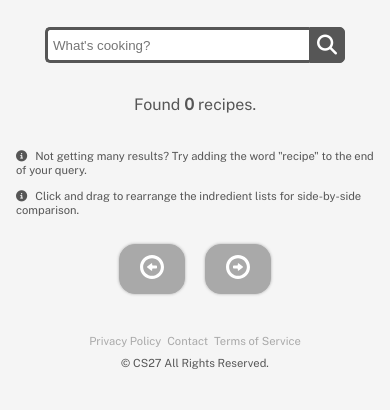
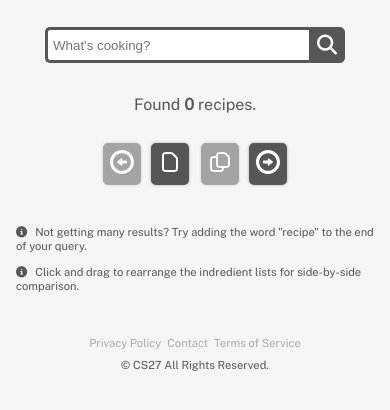
Before and after one commit to mthomsen3/recipe-comparator, a Node server app: page / in a window 390 px wide. Shown: the part 122-532 px from the top of the page. Run offline with Node 20, Linux system fonts and the light colour scheme.

Commit message:
Carousel and UX update
Added carousel functionality to the desktop version. Added styling to active li elements on mobile view (to make them visible when pressed, if clipped by li element size). Added buttons to display one or two recipes in mobile view, and styling to accommodate that. Added a function to clean and style recipe yields, which can come in either object, number, or string format depending on source (made function to account for that and sanitize the display). Made carousel buttons disabled at start and end of list and added styling to indicate. Edited button styles to make them fit in better.

This commit is pretty large, had a fun night of coding and added a lot. Probably should have broken down into 3-4 different commits :shrug:

Things to do - rename and consider refactoring/cleaning up client-side javascript. Otherwise things are looking really great TBH.

```diff
--- a/package.json
+++ b/package.json
@@ -6,8 +6,11 @@
     "dotenv": "^16.0.3",
     "ejs": "^3.1.8",
     "express": "^4.18.2",
+    "he": "^1.2.0",
     "moment": "^2.29.4",
-    "sortablejs": "^1.15.0"
+    "sortablejs": "^1.15.0",
+    "striptags": "^3.2.0",
+    "validator": "^13.9.0"
   },
   "devDependencies": {
     "jquery-sortablejs": "^1.0.1"
--- a/public/css/style.css
+++ b/public/css/style.css
@@ -29,58 +29,95 @@ a {
   width: 50%;
 }
 
+.carousel-item-size-1 {
+  width: 100%;
+}
+
+.carousel-item-size-2 {
+  width: 50%;
+}
+
 #desktop-cards,
-#dropdown {
+#dropdown,
+#desktop-carousel-controls,
+.result-label-desktop {
   display: none;
 }
 
 #mobile-cards,
-#carousel-controls {
+#mobile-carousel-controls {
   display: flex;
 }
 
 @media (min-width: 40em) {
   #desktop-cards,
-  #dropdown {
+  #dropdown,
+  #desktop-carousel-controls,
+  .result-label-desktop {
     display: flex;
   }
+  #desktop-cards {
+    align-items: center;
+    justify-content: center;
+  }
   #mobile-cards,
-  #carousel-controls {
+  #mobile-carousel-controls {
     display: none;
   }
 }
-#carousel-controls {
+#mobile-carousel-controls,
+#desktop-carousel-controls {
   justify-content: center;
   align-items: center;
   margin-top: 0.5rem;
   margin-bottom: 1rem;
 }
 
-#carousel-controls button {
-  padding: 10px 20px;
-  margin: 0 10px;
-  border: 1px solid #A9A9A9;
+.carousel-size-button.selected {
   background-color: #A9A9A9;
-  border-radius: 1rem;
+}
+
+#mobile-carousel-controls button,
+#desktop-carousel-controls button {
+  padding: 5px;
+  margin: 5px;
+  border: 2px solid #565656;
+  background-color: #565656;
+  border-radius: 5px;
   color: #FCFCFC;
   font-size: 16px;
   cursor: pointer;
   transition: background-color 0.3s ease;
   box-shadow: 0 0 3px #A9A9A9;
 }
-#carousel-controls button img {
+#mobile-carousel-controls button img,
+#desktop-carousel-controls button img {
   width: 1.5rem;
   height: 1.5rem;
 }
 
-#carousel-controls button:hover {
+#mobile-carousel-controls button:hover:not(:disabled),
+#desktop-carousel-controls button:hover:not(:disabled) {
   background-color: hsl(233, 27%, 57%);
 }
 
-.result-label {
+#mobile-carousel-controls button:disabled,
+#desktop-carousel-controls button:disabled {
+  opacity: 0.5;
+  cursor: not-allowed;
+  pointer-events: none;
+}
+
+.result-label,
+.result-label-desktop {
   text-align: center;
   padding: 0.3 rem;
   font-size: 1 rem;
+}
+
+.result-label-desktop {
+  display: flex;
+  justify-content: space-between;
 }
 
 #num-results-menu {
--- a/public/js/carousel.js
+++ b/public/js/carousel.js
@@ -1,9 +1,18 @@
+var pressTimer;
+
 window.addEventListener('load', function () {
-    const carouselSize = 2;
+    let carouselSize = 2;
     let currentCard = 0;
+    let sortableInstances = [];
 
     // Get all recipe cards
     const cards = document.querySelectorAll('.carousel-item');
+    const leftButton = document.getElementById('carousel-left');
+    const rightButton = document.getElementById('carousel-right');
+
+    // Get the carousel size buttons
+    const carouselSize1Button = document.getElementById('carousel-size-1');
+    const carouselSize2Button = document.getElementById('carousel-size-2');
 
     // Function to update the display of the cards
     function updateCarousel() {
@@ -11,7 +20,6 @@ window.addEventListener('load', function () {
         let maxHeight = 0;
         let visibleTitleCards = [];
 
-        // Reset heights of title cards
         cards.forEach((card) => {
             let titleCard = card.querySelector('.title-cards .card-body');
             titleCard.style.height = 'auto';
@@ -19,48 +27,82 @@ window.addEventListener('load', function () {
 
         cards.forEach((card, index) => {
             card.style.display = 'none';
+            card.classList.remove('carousel-item-size-1', 'carousel-item-size-2'); // remove both sizes first
+            card.classList.add(`carousel-item-size-${carouselSize}`); // then add the current size
+
+
+            // If there is a Sortable instance for this card, destroy it
+            if (sortableInstances[index]) {
+                sortableInstances[index].destroy();
+                sortableInstances[index] = null;
+            }
 
             // Show only the current card and the next one
             if (index >= currentCard && index < currentCard + carouselSize) {
                 card.style.display = 'block';
 
-                // Calculate the maximum ingredients for visible cards
                 let ingredientsList = card.querySelector('.ingredients ul');
-                maxIngredients = Math.max(maxIngredients, ingredientsList.children.length);
+                let currentIngredientsCount = ingredientsList.querySelectorAll('li:not(.empty)').length;
+                maxIngredients = Math.max(maxIngredients, currentIngredientsCount);
 
-                // Push visible title cards into an array
                 let titleCard = card.querySelector('.title-cards .card-body');
                 visibleTitleCards.push(titleCard);
+
+                // Create a new Sortable instance for this card
+                sortableInstances[index] = new Sortable(ingredientsList, {
+                    animation: 200,
+                    ghostClass: "sortable-ghost", // Class name for the drop placeholder
+                    chosenClass: "sortable-chosen", // Class name for the chosen item
+                    dragClass: "sortable-drag", // Class name for the dragging item
+                    onChoose: function (evt) {
+                        evt.item.classList.add('active'); // Change size when chosen
+                    },
+                    onUnchoose: function (evt) {
+                        evt.item.classList.remove('active'); // Revert size when dropped
+                    },
+                });
+
             }
         });
 
-        // Update the ingredients list
         updateIngredients(maxIngredients);
 
-        // Use setTimeout to wait for next repaint
         setTimeout(() => {
-            // Calculate the maximum height for visible title cards
             visibleTitleCards.forEach(titleCard => {
                 let titleCardHeight = titleCard.getBoundingClientRect().height;
                 maxHeight = Math.max(maxHeight, titleCardHeight);
             });
 
-            // Update visible title cards height
             updateTitleCards(maxHeight);
+        }, 0);
 
-            // Make ingredients list sortable
-            cards.forEach((card, index) => {
-                if (index >= currentCard && index < currentCard + carouselSize) {
-                    let ingredientsList = card.querySelector('.ingredients ul');
-                    new Sortable(ingredientsList, {
-                        animation: 200,
-                    });
-                }
-            });
-        }, 0);
+        // Disable the left button if we are at the start of the carousel
+        leftButton.disabled = currentCard === 0;
+
+        // Disable the right button if we are at the end of the carousel
+        rightButton.disabled = currentCard === cards.length - carouselSize;
+
+        // Highlight the currently selected carousel size button
+        carouselSize1Button.className = 'carousel-size-button' + (carouselSize === 1 ? ' selected' : '');
+        carouselSize2Button.className = 'carousel-size-button' + (carouselSize === 2 ? ' selected' : '');
+        // Disable the button of the currently active size
+        document.getElementById(`carousel-size-${carouselSize}`).disabled = true;
+        // Enable the button of the other size
+        document.getElementById(`carousel-size-${carouselSize === 1 ? 2 : 1}`).disabled = false;
     }
 
+    // Add event listeners for the carousel size buttons
+    document.getElementById('carousel-size-1').addEventListener('click', function () {
+        carouselSize = 1;
+        currentCard = Math.min(currentCard, cards.length - carouselSize);
+        updateCarousel();
+    });
 
+    document.getElementById('carousel-size-2').addEventListener('click', function () {
+        carouselSize = 2;
+        currentCard = Math.min(currentCard, cards.length - carouselSize);
+        updateCarousel();
+    });
 
 
     // Function to update the ingredients list
@@ -71,7 +113,20 @@ window.addEventListener('load', function () {
 
             if (card) {
                 let ingredientsList = card.querySelector('.ingredients ul');
-                let currentIngredients = ingredientsList.children.length;
+                let elements = ingredientsList.children;
+
+                // Remove trailing 'empty' <li> elements
+                for (let j = elements.length - 1; j >= 0; j--) {
+                    if (elements[j].className === "empty") {
+                        elements[j].parentNode.removeChild(elements[j]);
+                    } else {
+                        // Stop at the first non-empty element
+                        break;
+                    }
+                }
+
+                // Recalculate the current ingredients after removal of empty elements
+                let currentIngredients = ingredientsList.querySelectorAll('li').length;
 
                 // Add empty <li> elements to each list up to the length of the longest list
                 while (currentIngredients < maxIngredients) {
@@ -83,6 +138,8 @@ window.addEventListener('load', function () {
             }
         }
     }
+
+
 
     // Function to update the height of title cards
     function updateTitleCards(maxHeight) {
@@ -101,13 +158,16 @@ window.addEventListener('load', function () {
     updateCarousel();
 
     // Add event listeners for the left and right buttons
-    document.getElementById('carousel-left').addEventListener('click', function () {
+    leftButton.addEventListener('click', function () {
         currentCard = Math.max(currentCard - 1, 0);
         updateCarousel();
     });
 
-    document.getElementById('carousel-right').addEventListener('click', function () {
+    rightButton.addEventListener('click', function () {
         currentCard = Math.min(currentCard + 1, cards.length - carouselSize);
         updateCarousel();
     });
+
+
+
 });
--- a/scss/_card.scss
+++ b/scss/_card.scss
@@ -15,13 +15,14 @@
     }
 
     &-body {
+        display: flex;
+        align-items: center;
+        flex-direction: column;
+        flex: 1;
+        margin-bottom: auto;
 
         ul {
             list-style: none;
-
-            @include breakpoint-down(small) {
-                padding-left: 0.3rem;
-            }
         }
     }
 
@@ -52,5 +53,10 @@
 .title-cards {
     ul {
         padding-bottom: 0.5rem;
+        padding-left: 10px;
+
+        @include breakpoint-up(medium) {
+            padding-left: 20px;
+        }
     }
 }
--- a/scss/_globals.scss
+++ b/scss/_globals.scss
@@ -30,41 +30,66 @@ a {
     width: 50%;
 }
 
+.carousel-item-size-1 {
+    width: 100%;
+}
+
+.carousel-item-size-2 {
+    width: 50%;
+}
+
+
 #desktop-cards,
-#dropdown {
+#dropdown,
+#desktop-carousel-controls,
+.result-label-desktop {
     display: none;
 }
 
 #mobile-cards,
-#carousel-controls {
+#mobile-carousel-controls {
     display: flex;
 }
 
 @include breakpoint-up(medium) {
     #desktop-cards,
-    #dropdown {
+    #dropdown,
+    #desktop-carousel-controls,
+    .result-label-desktop {
         display: flex;
     }
 
+    #desktop-cards {
+        align-items: center;
+        justify-content: center;
+    }
+
     #mobile-cards,
-    #carousel-controls {
+    #mobile-carousel-controls {
         display: none;
     }
 }
 
-#carousel-controls {
+#mobile-carousel-controls,
+#desktop-carousel-controls {
     justify-content: center;
     align-items: center;
     margin-top: 0.5rem;
     margin-bottom: 1rem;
 }
 
-#carousel-controls button {
-    padding: 10px 20px;
-    margin: 0 10px;
-    border: 1px solid $carbon;
+.carousel-size-button.selected {
     background-color: $carbon;
-    border-radius: 1rem;
+}
+
+
+#mobile-carousel-controls button,
+#desktop-carousel-controls button {
+    padding: 5px;
+    margin: 5px;
+    border: 2px solid $blackboard;
+    background-color: $blackboard;
+    border-radius: 5px;
     color: $backwhite;
     font-size: 16px;
     cursor: pointer;
@@ -193,8 +240,8 @@ a {
 
 
         @include breakpoint-down(small) {
-            height: 5rem;
-            min-height: 5rem;
+            height: 3rem;
+            min-height: 3rem;
         }
 
         &:hover {
--- a/views/index.ejs
+++ b/views/index.ejs
@@ -58,7 +58,7 @@
       <div id="num-results-menu" style="display: none;">
         <p id="resultsText">Found <span id="num-results-found"></span> recipes. </p>
         <p id="dropdown">
-          Select the number to compare here:
+          Select the number to display here:
           <select id="numResultsSelect" name="numberOfResults" class="selectNumber">
           </select>
         </p>
@@ -67,12 +67,6 @@
   </div>
 
 
-  <div class="hints">
-    <p id="search-hint"><i class="fa-solid fa-circle-info"></i>Not getting many results? Try adding the word "recipe" to
-      the end of your query.</p>
-    <p id="search-hint"><i class="fa-solid fa-circle-info"></i>Click and drag to rearrange the indredient lists for
-      side-by-side comparison.</p>
-  </div>
 
   <% var rl=[]; %>
     <% for(let i=0; i < 3; i++) { %>
@@ -80,23 +74,18 @@
         <% } %>
           <% var max=Math.max(...rl); %>
             <input type="hidden" id="numRecipes" value="<%= recipeData.length %>">
+            <div class="flex flex-jc-c flex-ai-c" id="desktop-carousel-controls">
+              <button id="desktop-carousel-left" disabled><img src="images/left-arrow.svg" alt="left arrow"></button>
+              <button id="desktop-carousel-right" disabled><img src="images/right-arrow.svg" alt="right arrow"></button>
+            </div>
 
             <div id="desktop-cards">
               <div class="container">
 
                 <div class="row title-cards flex flex-row flex-jc-c">
-                  <% if (recipeData.length==0) { %>
-                    <div class="card">
-                      <div class="card-body">
-                        <h4 class="card-title">Instructions</h4>
-                        <p class="card-text">Enter a search term and select the number of results to display to compare
-                          recipes.</p>
-                      </div>
-                    </div>
-                    <% } else { %>
                   <% recipeData.forEach((recipe, i)=> { %>
+                    <% if(recipe !==null && recipe !=undefined){ %>
                       <div class="col card" id="title-cards-<%= i %>">
-                          <% if(recipe !==null && recipe !=undefined){ %>
                         <div class="card-body">
                           <h4 class="card-title">
                             <a href="<%- recipe.url %>">
@@ -110,11 +99,11 @@
                             <li><b>Yield:</b> <%- recipe.recipeYield %></li>
                           </ul>
                         </div>
+                      </div>
                       <% } %>
+                        <% }); %>
                 </div>
-                        <% }); %>
-                          <% } %>
-                </div>
+
 
                 <div class="row ingredients flex flex-row flex-jc-c">
                   <% recipeData.forEach((recipe, i)=> { %>
@@ -175,10 +164,19 @@
               </div>
             </div>
             <!-- Carousel controls -->
-            <div id="carousel-controls">
+            <div id="mobile-carousel-controls">
               <button id="carousel-left">
                 <img src="images/left-arrow.svg" alt="left arrow">
               </button>
+              <div id="carousel-size-controls">
+                <button id="carousel-size-1" class="carousel-size-button">
+                  <img src="images/single.svg" alt="show 1">
+                </button>
+                <button id="carousel-size-2" class="carousel-size-button">
+                  <img src="images/double.svg" alt="show 2">
+                </button>
+              </div>
+
               <button id="carousel-right">
                 <img src="images/right-arrow.svg" alt="right arrow">
               </button>
@@ -258,7 +256,14 @@
               </div>
             </div>
 
-
+            <div class="hints">
+              <p id="search-hint"><i class="fa-solid fa-circle-info"></i>Not getting many results? Try adding the word
+                "recipe" to
+                the end of your query.</p>
+              <p id="search-hint"><i class="fa-solid fa-circle-info"></i>Click and drag to rearrange the indredient
+                lists for
+                side-by-side comparison.</p>
+            </div>
             <div class="footer">
 
               <div class="footer__links">
```
Also changed, not shown: other parts of public/css/style.css (+35 -7 lines), other parts of scss/_globals.scss (+41 -4 lines), public/js/script.js (+102 -51 lines), server.js (+66 -9 lines), public/images/double.svg (added), public/images/single.svg (added), 2 other files. Lines whose indentation alone changed are shown as unchanged.
